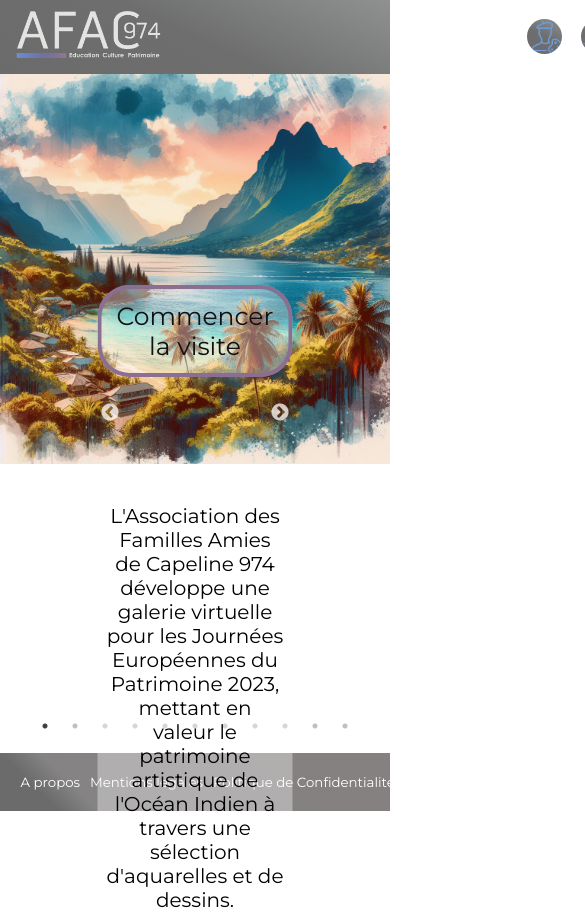
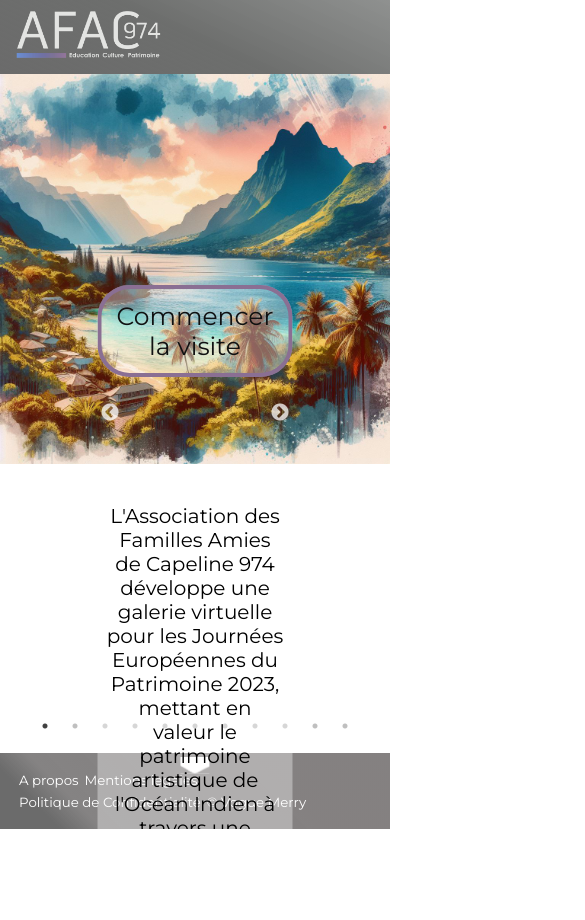
Before and after one commit to WildCodeSchool-2023-09/afac974, a React (Vite) app in the folder frontend/: page / in a window 390 px wide. Shown: the top 920 px of the page, 585 px wide, since content can reach past the window. After the commit the page ends 844 px from the top, so only its background shows below. Built offline with nearby package versions, Linux system fonts and the light colour scheme; a web font is replaced by a local one; what granim would draw is missing.

Commit message:
Fix footer.scss

```diff
--- a/frontend/src/components/Footer/Footer.scss
+++ b/frontend/src/components/Footer/Footer.scss
@@ -1,7 +1,5 @@
 footer {
-  margin-top: auto;
-  padding: 0.97rem;
-  background: rgba(4, 4, 4, 0.412);
+  padding: 1.7rem;
   background: linear-gradient(
     45deg,
     rgba(0, 0, 0, 0.582) 13%,
@@ -11,42 +9,61 @@ footer {
   font-size: 20px;
   display: flex;
   color: white;
+  justify-content: space-between;
   align-items: center;
-  justify-content: space-between;
+  position: relative;
+  bottom: 0;
+  left: 0;
+  right: 0;
 }
 
-.button-apropos {
-  background-color: transparent;
-  color: white;
-  padding: 5px;
-}
-
-.button-mentions {
-  background-color: transparent;
-  color: white;
-  padding: 5px;
-}
-
+.button-apropos,
+.button-vogue,
+.button-mentions,
 .button-rgpd {
   background-color: transparent;
   color: white;
   padding: 5px;
 }
 
-.button-vogue {
-  background-color: transparent;
-  color: white;
-}
-
 .diamond-container {
+  position: absolute;
+  left: 50%;
+  bottom: 3.66rem;
+  transform: translateX(-50%);
   display: flex;
+  align-items: center;
   justify-content: center;
-  align-items: center;
 }
 
 .diamond {
   width: 40px;
   height: auto;
-  margin-left: 44.2rem;
-  margin-top: -3.9rem;
 }
+
+@media (max-width: 768px) {
+  body,
+  html {
+    overflow-x: hidden;
+  }
+
+  footer {
+    padding: 1rem;
+    font-size: 16px;
+  }
+
+  .button-apropos,
+  .button-vogue,
+  .button-mentions,
+  .button-rgpd {
+    padding: 3px;
+  }
+
+  .diamond-container {
+    top: 0.5rem;
+  }
+
+  .diamond {
+    width: 30px;
+  }
+}
```
